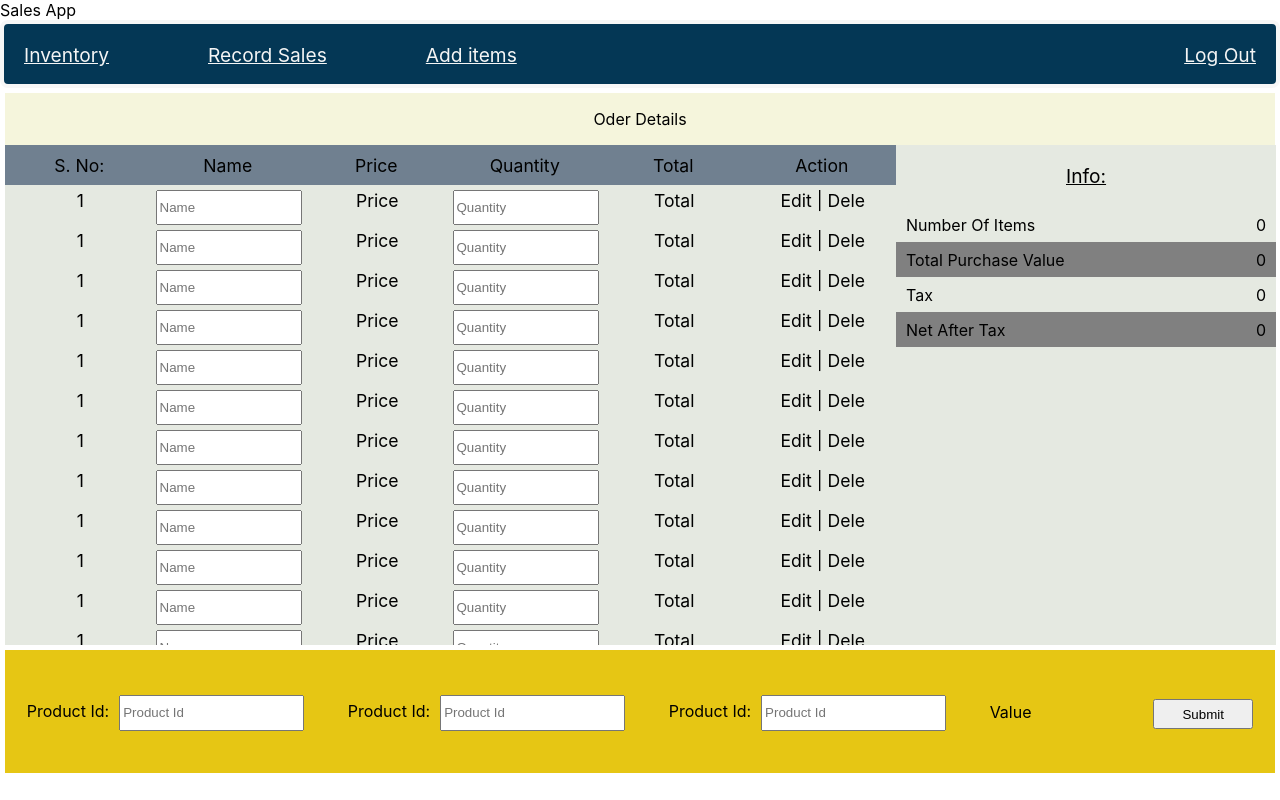
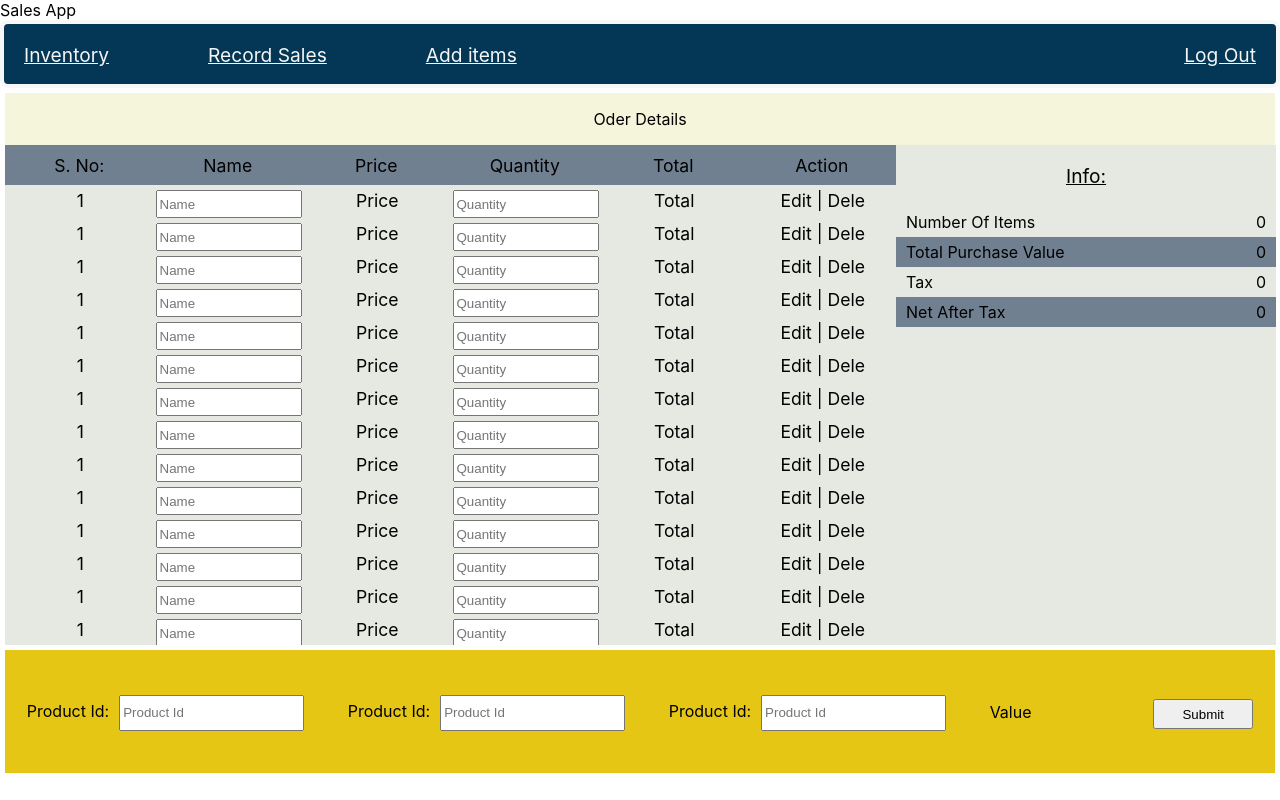
Before and after one commit to Narinder84/sales-record-app, a React (Create React App) app: page / in a window 1280 px wide. Built offline with nearby package versions, Linux system fonts and the light colour scheme.

Commit message:
some minor change

```diff
--- a/src/components/sales-record/sales-record-styles.scss
+++ b/src/components/sales-record/sales-record-styles.scss
@@ -28,7 +28,7 @@
 .table-section {
 	.row {
 		padding: 10px;
-		height: 15px;
+		height: 10px;
 
 		width: 360px;
 		display: flex;
@@ -36,7 +36,7 @@
 		align-items: center;
 	}
 	.col {
-		background-color: gray;
+		background-color: slategrey;
 	}
 }
 
@@ -80,7 +80,7 @@
 				text-transform: capitalize;
 				padding-left: 2px;
 				width: 20%;
-				height: 35px;
+				height: 28px;
 				font-size: 1.1rem;
 			}
 		}
```
